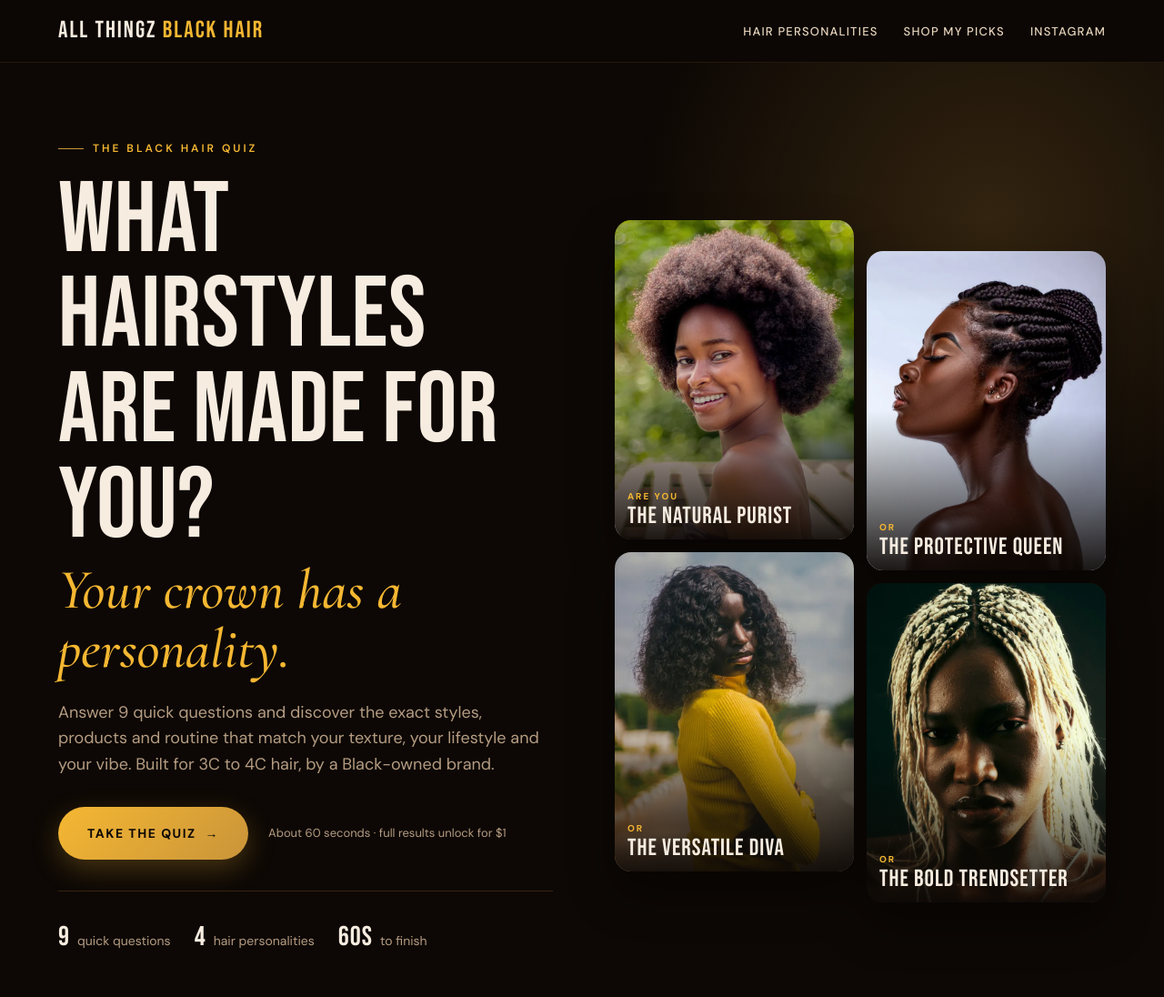
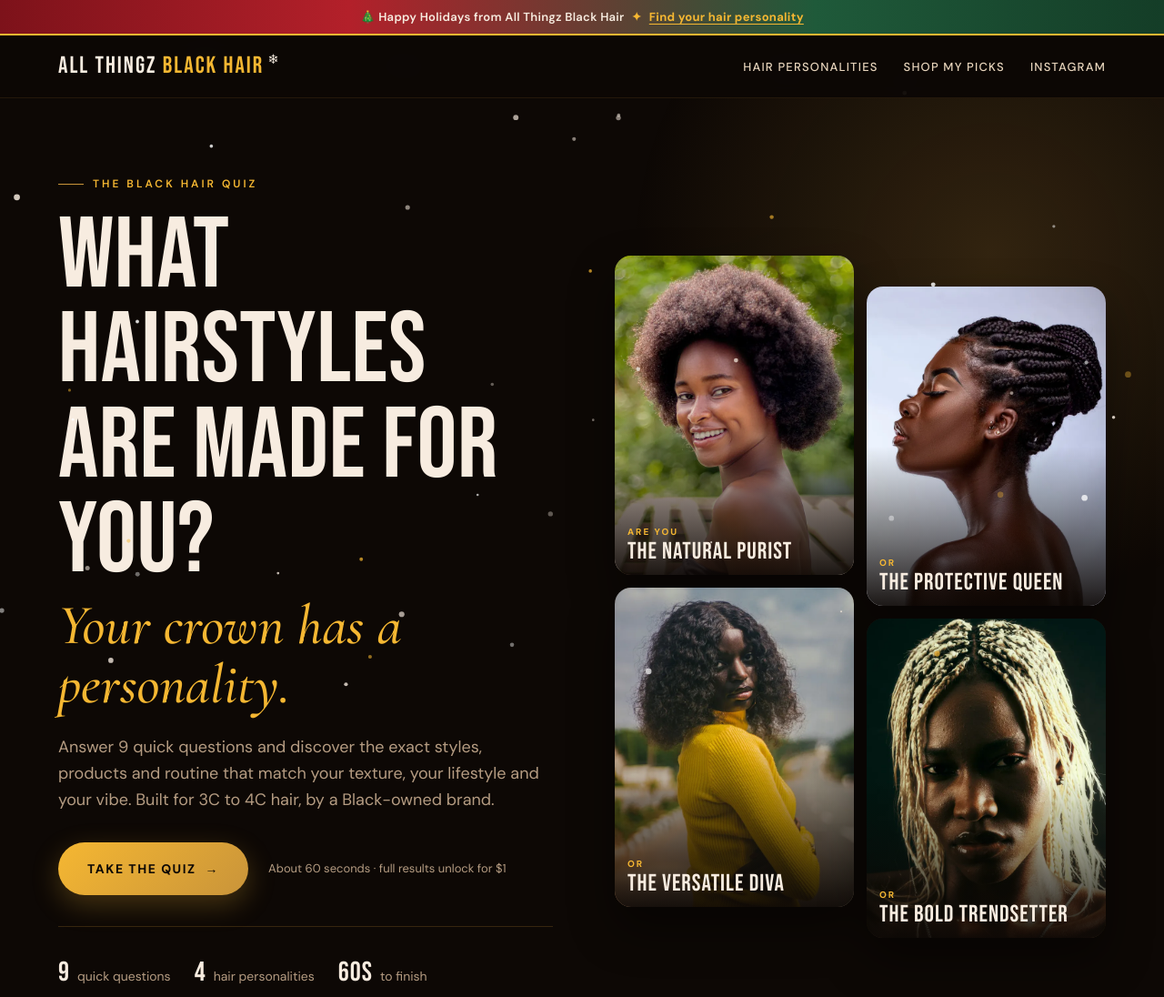
Before and after one commit to theaiexitstrategy-ab/all_thingz_black_hair, a plain HTML site: page black-hair-quiz.html in a window 1280 px wide. Shown: the top 1096 px of the page at 91% size. Drawn offline with nearby package versions, Linux system fonts and the light colour scheme.

Commit message:
Add self-expiring Christmas theme
holiday.js adds a red/green holiday ribbon, light snowfall and a snowflake
on the logo. It only runs Nov 26, 2026 through Jan 1, 2027 (visitor local
time) and does nothing after, so no cleanup deploy is needed.
Preview with ?holiday=on, hide with ?holiday=off.

Co-Authored-By: Claude Opus 5.5 <noreply@anthropic.com>

```diff
--- a/black-hair-quiz.html
+++ b/black-hair-quiz.html
@@ -250,6 +250,7 @@ footer .legal a { color: var(--gold); text-decoration: none; }
 }
 </style>
 <script src="analytics.js" defer></script>
+<script src="holiday.js" defer></script>
 </head>
 <body>
 
--- /dev/null
+++ b/holiday.js
@@ -0,0 +1,113 @@
+/* ATBH holiday theme. Loaded on every page.
+   Self-expiring: does nothing outside the window below (visitor's local time),
+   so it switches itself off after New Year's Day with no redeploy needed.
+   Preview any time with ?holiday=on, or hide it with ?holiday=off.
+   Adds: a festive ribbon (or restyles the existing announce bar), light snowfall,
+   and small red/green accents. Snow is skipped for prefers-reduced-motion. */
+(function () {
+  var START = new Date(2026, 10, 26);         // Nov 26, 2026 00:00
+  var END = new Date(2027, 0, 2);             // Jan 2, 2027 00:00 (end of New Year's Day)
+
+  var force = (location.search.match(/[?&]holiday=(on|off)/) || [])[1];
+  var now = new Date();
+  if (force === 'off') return;
+  if (force !== 'on' && (now < START || now >= END)) return;
+
+  var isNewYear = now.getMonth() === 0 || (now.getMonth() === 11 && now.getDate() >= 26);
+  var greeting = isNewYear ? 'Happy New Year from All Thingz Black Hair' : 'Happy Holidays from All Thingz Black Hair';
+
+  var css = [
+    ':root { --xmas-red: #b3202a; --xmas-red-deep: #7d121a; --xmas-green: #1f5a3a; }',
+    '.xmas-ribbon, html.xmas .announce {',
+    '  position: relative; z-index: 60;',
+    '  background: linear-gradient(90deg, var(--xmas-red-deep), var(--xmas-red) 30%, var(--xmas-green) 70%, #143d27) !important;',
+    '  color: #f7ece0 !important; text-align: center; font-size: 13px; font-weight: 600;',
+    '  padding: 9px 16px; letter-spacing: 0.3px; font-family: \'DM Sans\', system-ui, sans-serif;',
+    '  box-shadow: inset 0 -2px 0 #f5b732;',
+    '}',
+    '.xmas-ribbon a, html.xmas .announce a { color: #f5b732 !important; font-weight: 700; text-decoration: underline; text-underline-offset: 3px; }',
+    '.xmas-ribbon .xmas-sep { color: #f5b732; margin: 0 8px; }',
+    'html.xmas .brand span::after { content: " \\2744"; font-size: 0.55em; vertical-align: super; color: #f7ece0; }',
+    '.xmas-snow { position: fixed; inset: 0; width: 100%; height: 100%; pointer-events: none; z-index: 40; }',
+    '@media (max-width: 600px) { .xmas-ribbon, html.xmas .announce { font-size: 12px; } }'
+  ].join('\n');
+
+  function init() {
+    document.documentElement.classList.add('xmas');
+    var style = document.createElement('style');
+    style.id = 'xmas-style';
+    style.textContent = css;
+    document.head.appendChild(style);
+
+    // Ribbon: reuse the home page's announce bar if present, else add one.
+    var bar = document.querySelector('.announce');
+    if (bar) {
+      bar.insertAdjacentHTML('afterbegin', '🎄 ' + greeting + '<span class="xmas-sep">✦</span>');
+      // The announce bar starts with its own "✦"; trim it so the separators don't double up.
+      var t = bar.childNodes[2];
+      if (t && t.nodeType === 3) t.nodeValue = t.nodeValue.replace(/^\s*✦\s*/, '');
+    } else {
+      var r = document.createElement('div');
+      r.className = 'xmas-ribbon';
+      r.innerHTML = '🎄 ' + greeting + '<span class="xmas-sep">✦</span>' +
+        '<a href="black-hair-quiz.html" data-track="quiz_cta_click" data-placement="holiday-ribbon">Find your hair personality</a>';
+      document.body.insertBefore(r, document.body.firstChild);
+    }
+
+    if (window.matchMedia && matchMedia('(prefers-reduced-motion: reduce)').matches) return;
+    snow();
+  }
+
+  function snow() {
+    var c = document.createElement('canvas');
+    c.className = 'xmas-snow';
+    c.setAttribute('aria-hidden', 'true');
+    document.body.appendChild(c);
+    var ctx = c.getContext('2d');
+    if (!ctx) return;
+    var w, h, dpr, flakes = [];
+    var colors = ['247,236,224', '245,183,50', '255,255,255'];
+
+    function resize() {
+      dpr = Math.min(window.devicePixelRatio || 1, 2);
+      w = window.innerWidth; h = window.innerHeight;
+      c.width = w * dpr; c.height = h * dpr;
+      ctx.setTransform(dpr, 0, 0, dpr, 0, 0);
+      var target = Math.round(Math.min(70, Math.max(25, w / 22)));
+      while (flakes.length < target) flakes.push(make(true));
+      flakes.length = target;
+    }
+    function make(anywhere) {
+      return {
+        x: Math.random() * w,
+        y: anywhere ? Math.random() * h : -10,
+        r: 1 + Math.random() * 2.4,
+        vy: 0.35 + Math.random() * 0.9,
+        drift: Math.random() * Math.PI * 2,
+        a: 0.35 + Math.random() * 0.5,
+        col: colors[Math.random() < 0.22 ? 1 : (Math.random() < 0.5 ? 0 : 2)]
+      };
+    }
+    function tick() {
+      ctx.clearRect(0, 0, w, h);
+      for (var i = 0; i < flakes.length; i++) {
+        var f = flakes[i];
+        f.drift += 0.01;
+        f.y += f.vy;
+        f.x += Math.sin(f.drift) * 0.4;
+        if (f.y > h + 10) { flakes[i] = make(false); continue; }
+        ctx.beginPath();
+        ctx.arc(f.x, f.y, f.r, 0, Math.PI * 2);
+        ctx.fillStyle = 'rgba(' + f.col + ',' + f.a + ')';
+        ctx.fill();
+      }
+      requestAnimationFrame(tick);
+    }
+    window.addEventListener('resize', resize);
+    resize();
+    requestAnimationFrame(tick);
+  }
+
+  if (document.readyState === 'loading') document.addEventListener('DOMContentLoaded', init);
+  else init();
+})();
```
Also changed, not shown: index.html (+1 -0 lines), picks.html (+1 -0 lines).
